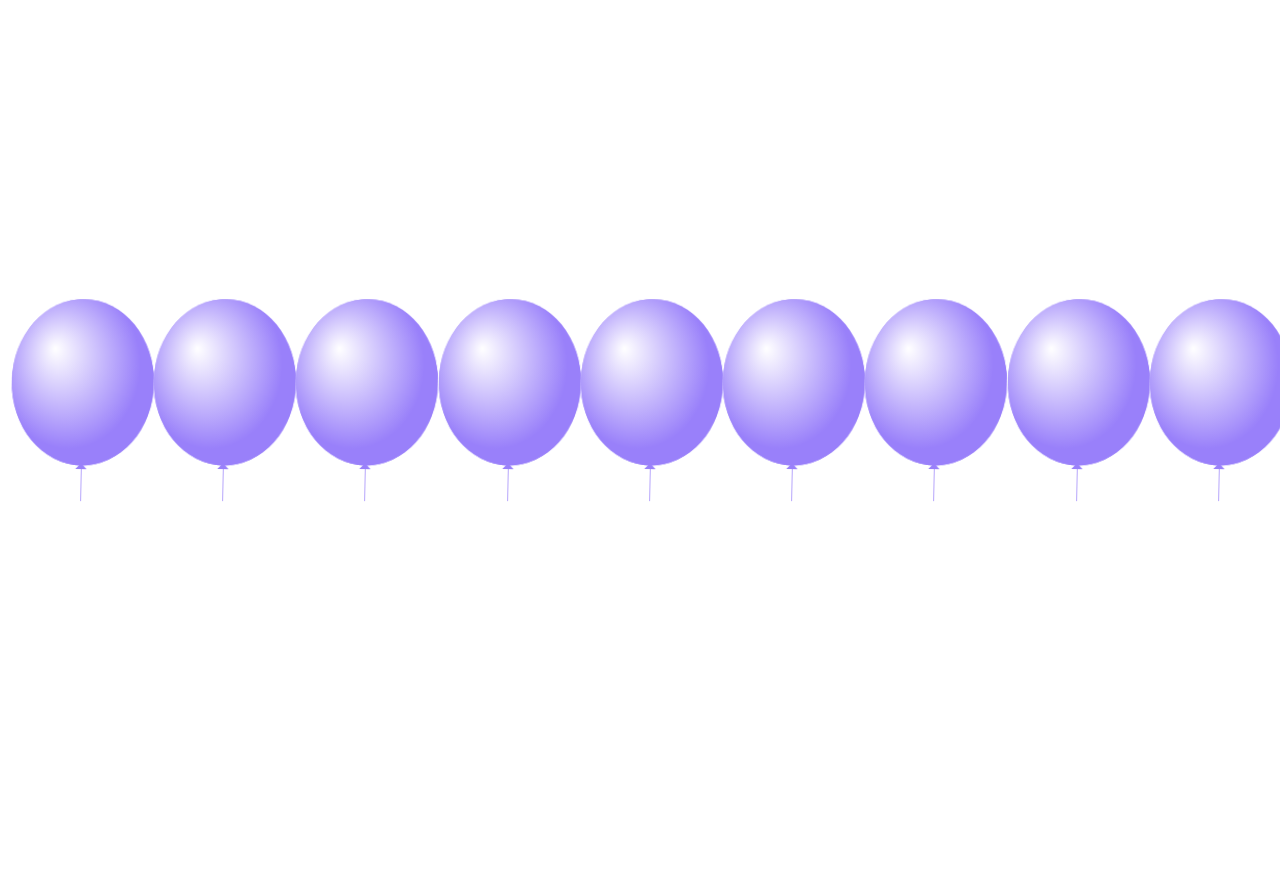
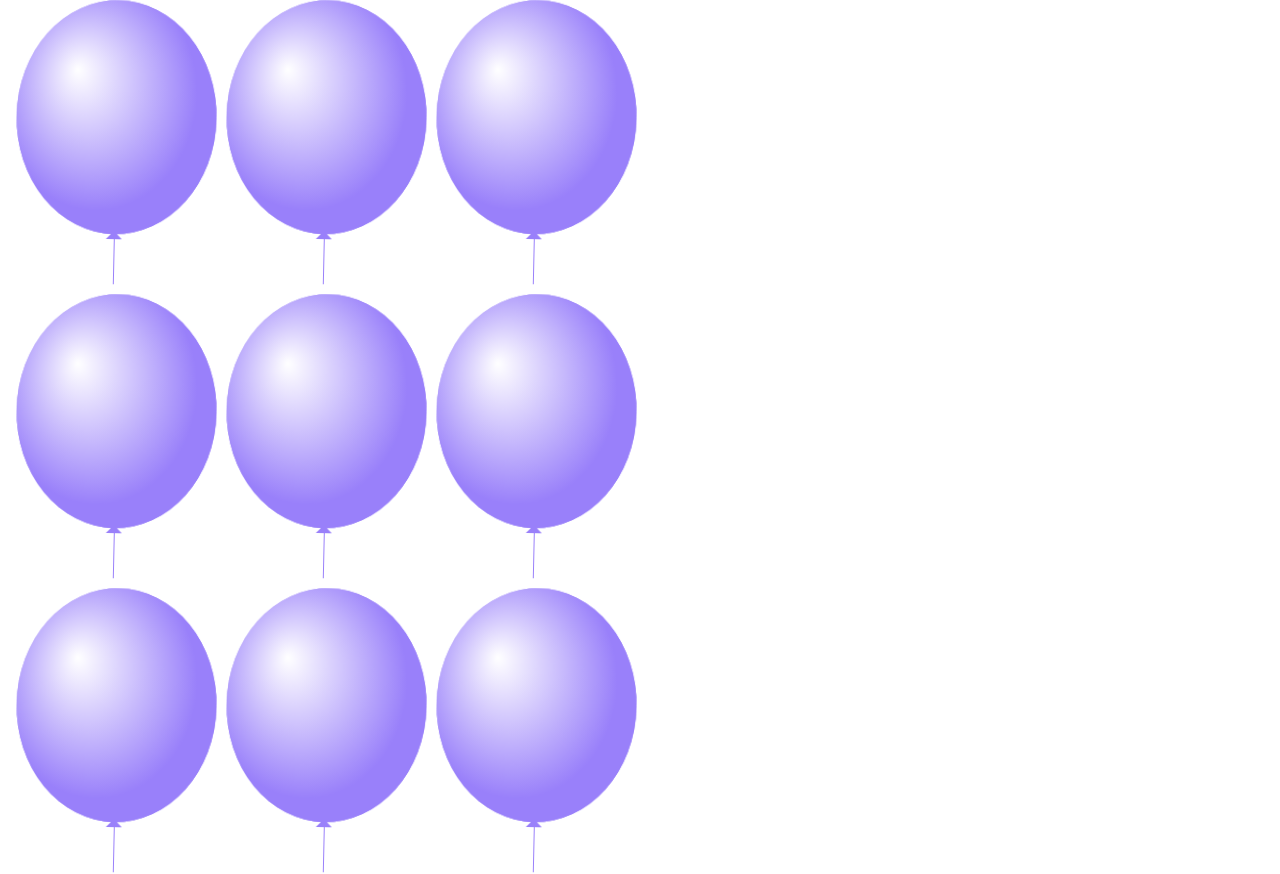
Before and after one commit to krojerLukas/pop-a-balloon, a React (Vite) app: page / in a window 1280 px wide. Before the commit the page ends 800 px from the top, so only its background shows below. Built offline with nearby package versions, Linux system fonts and the light colour scheme.

Commit message:
grid setup

```diff
--- a/src/App.jsx
+++ b/src/App.jsx
@@ -1,19 +1,24 @@
-import Balloon from "./components/Balloon.jsx";
 import "./css/general.css"
+import "./css/grid.css"
 import {useState} from "react";
+import { Fragment } from "react";
 
 
-function App (props) {
+function App(props) {
 
-  const [balloons, setBalloons] = useState(props.data)
+    const [balloonArr, setBalloonArr] = useState(props.data)
 
-  return (
-      <div className="grid">
-        <div className="row">
-          {balloons}
+    return (
+        <div className="grid">
+            <div className="row">
+                {balloonArr.map((balloon) => (
+                    <Fragment key={balloon.props.id}>
+                        {balloon}
+                    </Fragment>
+                ))}
+            </div>
         </div>
-      </div>
-  )
+    );
 }
 
-export default App
+export default App;
--- a/src/css/general.css
+++ b/src/css/general.css
@@ -9,7 +9,3 @@ svg {
     width: 100%;
     vertical-align: middle;
 }
-
-.row {
-    display: flex;
-}
--- /dev/null
+++ b/src/css/grid.css
@@ -0,0 +1,5 @@
+.row {
+    display: grid;
+    grid-template-columns: repeat(3, 1fr); /* Three columns */
+    grid-gap: 10px; /* Adjust gap between items as needed */
+}
```
